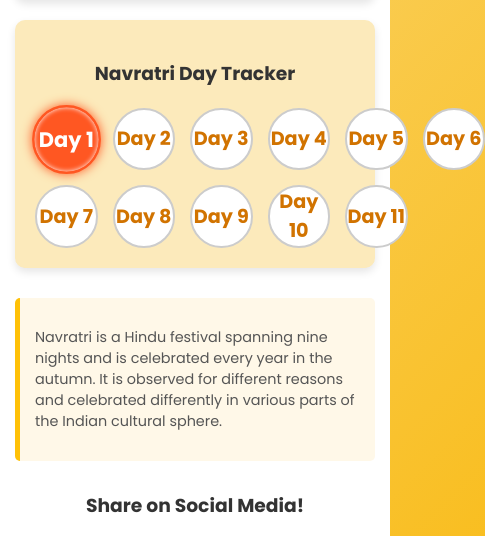
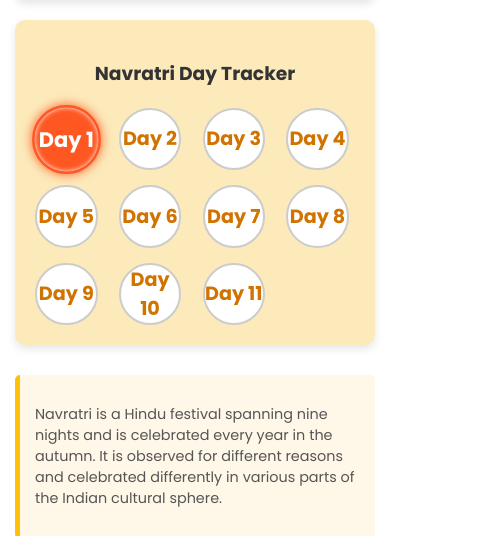
Before and after one commit to unboundedmind/navratriwishes, a plain HTML site: page index.html in a window 390 px wide. Shown: the part 1622-2158 px from the top of the page, 485 px wide, since content can reach past the window. Drawn offline with Linux system fonts and the light colour scheme.

Commit message:
Add files via upload
update css for overlapping problem

```diff
--- a/style.css
+++ b/style.css
@@ -373,3 +373,10 @@ footer {
     50% { transform: scale(1.1); }
     100% { transform: scale(1); }
 }
+
+/* Responsive adjustments for smaller screens */
+@media (max-width: 600px) {
+    .days-grid {
+        grid-template-columns: repeat(4, 1fr);
+    }
+}
```
